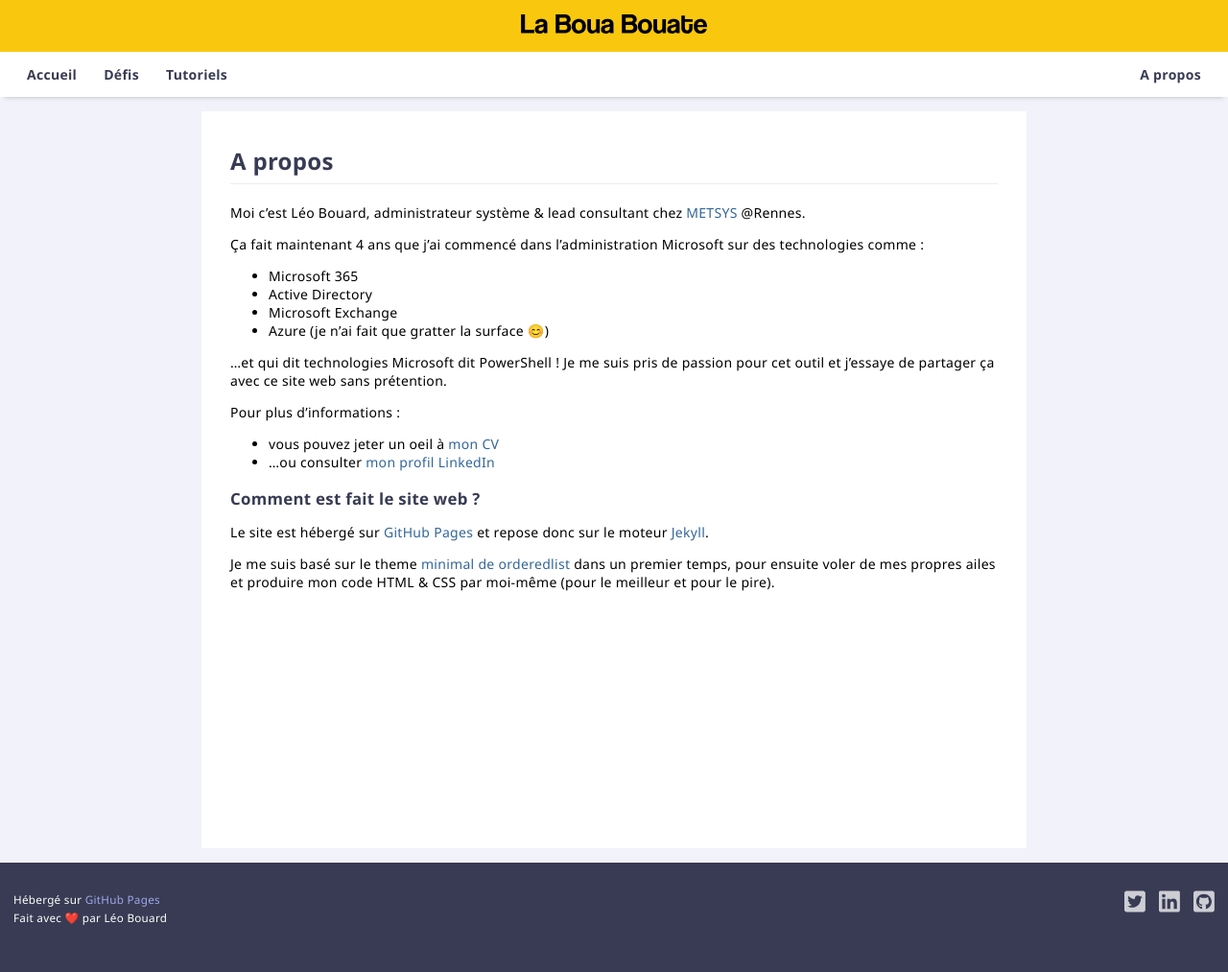
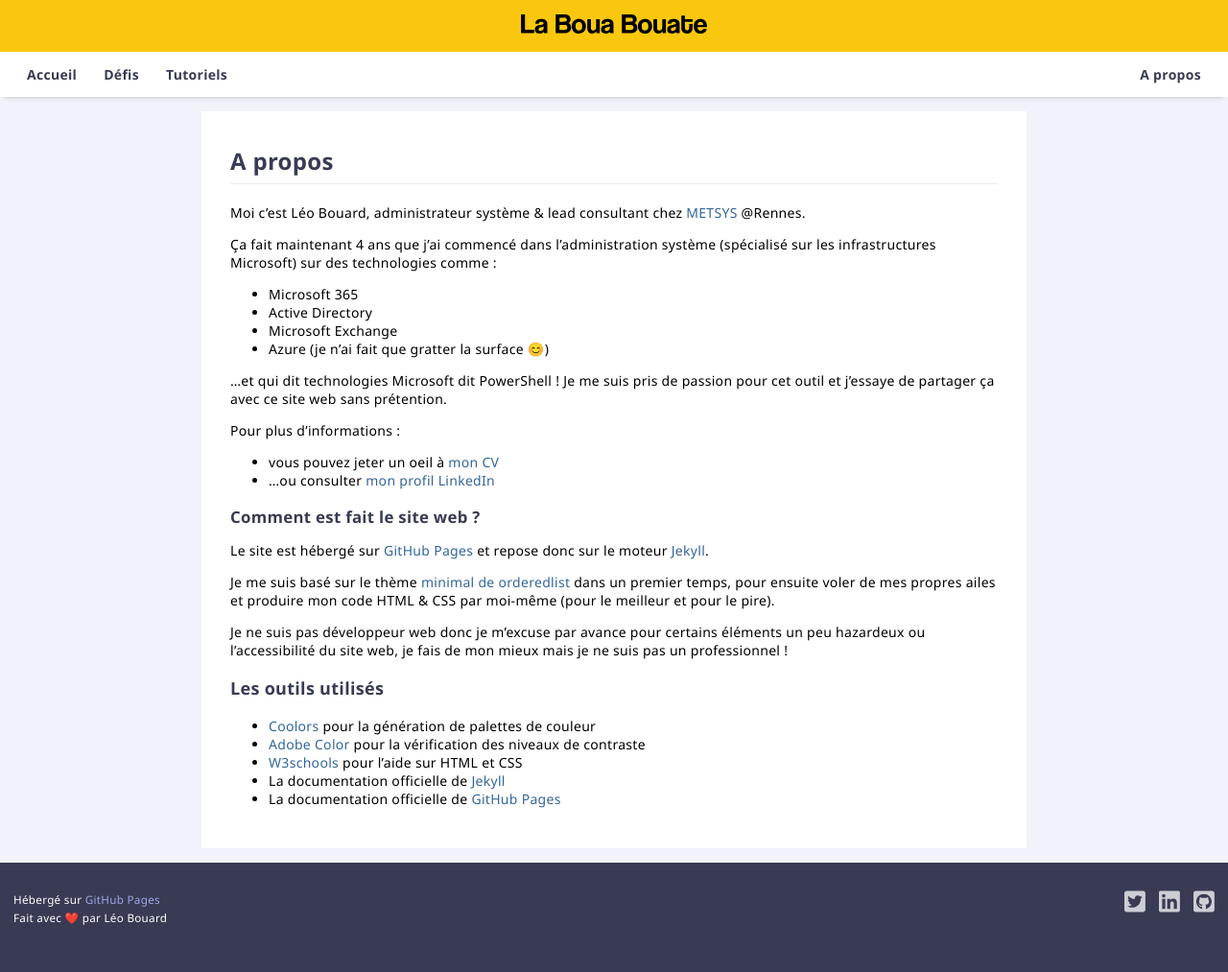
Before and after one commit to leobouard/leobouard.github.io, a Jekyll site: the page built from about.md, in a window 1280 px wide. Shown: the whole page at 96% size. Built offline with Jekyll 4.4.1, drawn with Linux system fonts in a browser that asks for light colours; our own code applies the rules of GitHub Pages for plain Markdown files.

Commit message:
Text updates

```diff
--- a/about.md
+++ b/about.md
@@ -6,7 +6,7 @@ permalink: /about
 
 Moi c'est Léo Bouard, administrateur système & lead consultant chez [METSYS](https://www.metsys.fr/) @Rennes.
 
-Ça fait maintenant 4 ans que j'ai commencé dans l'administration Microsoft sur des technologies comme :
+Ça fait maintenant 4 ans que j'ai commencé dans l'administration système (spécialisé sur les infrastructures Microsoft) sur des technologies comme :
 
 - Microsoft 365
 - Active Directory
@@ -24,4 +24,14 @@ Pour plus d'informations :
 
 Le site est hébergé sur [GitHub Pages](https://pages.github.com/) et repose donc sur le moteur [Jekyll](https://jekyllrb.com/).
 
-Je me suis basé sur le theme [minimal de orderedlist](https://github.com/orderedlist/minimal/) dans un premier temps, pour ensuite voler de mes propres ailes et produire mon code HTML & CSS par moi-même (pour le meilleur et pour le pire).
+Je me suis basé sur le thème [minimal de orderedlist](https://github.com/orderedlist/minimal/) dans un premier temps, pour ensuite voler de mes propres ailes et produire mon code HTML & CSS par moi-même (pour le meilleur et pour le pire).
+
+Je ne suis pas développeur web donc je m'excuse par avance pour certains éléments un peu hazardeux ou l'accessibilité du site web, je fais de mon mieux mais je ne suis pas un professionnel !
+
+### Les outils utilisés
+
+- [Coolors](https://coolors.co/generate) pour la génération de palettes de couleur
+- [Adobe Color](https://color.adobe.com/fr/create/color-contrast-analyzer) pour la vérification des niveaux de contraste
+- [W3schools](https://www.w3schools.com/) pour l'aide sur HTML et CSS
+- La documentation officielle de [Jekyll](https://jekyllrb.com/docs/)
+- La documentation officielle de [GitHub Pages](https://docs.github.com/en/pages)
```
Also changed, not shown: _posts/2022-05-19-donnees-structurees-0.md (+1 -1 lines).
